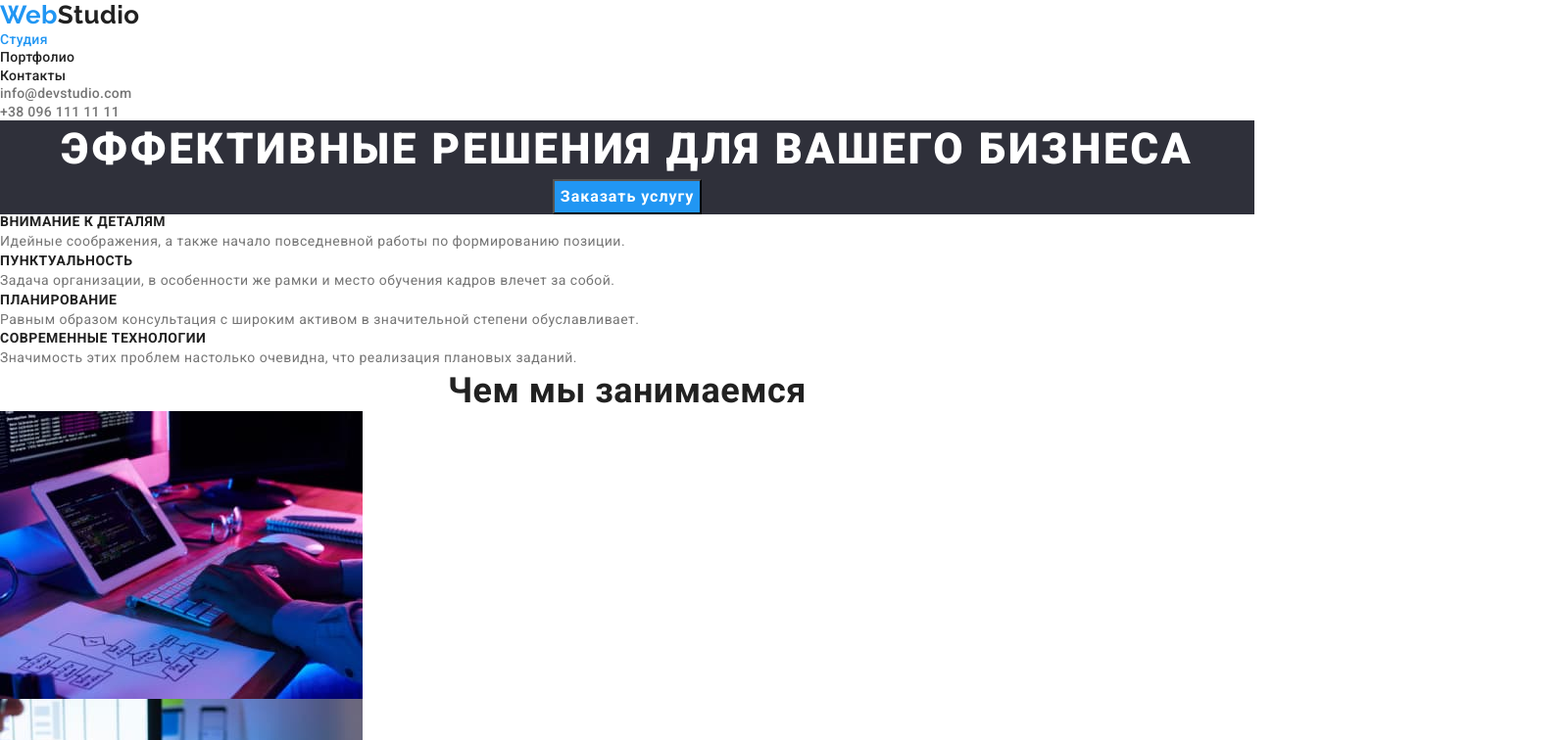
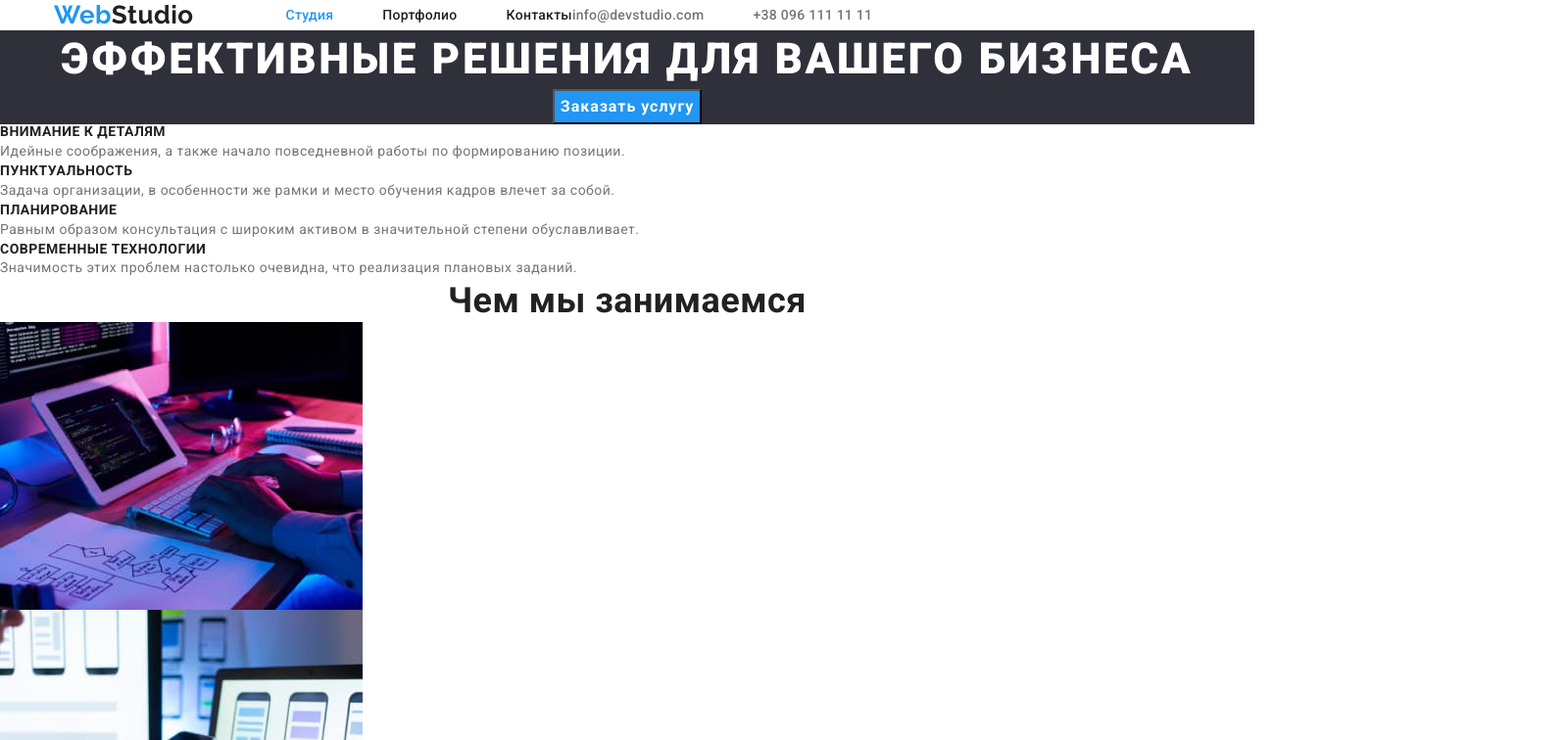
Before and after one commit to MarynaVCH/goit-markup-hw-03, a plain HTML site: page index.html in a window 1280 px wide. Shown: the top 756 px of the page at 98% size, 1600 px wide, since content can reach past the window. Drawn offline with nearby package versions, Linux system fonts and the light colour scheme.

Commit message:
Добавляет отступы в хедере

```diff
--- a/css/style.css
+++ b/css/style.css
@@ -44,8 +44,25 @@ img {
 /* ========= HEADER ========= */
 
 .container {
-  width: 1600px;
+  width: 1200px;
   margin: 0 auto;
+  padding-left: 15px;
+  padding-right: 15px;
+}
+
+.header-container {
+  display: flex;
+  align-items: center;
+}
+
+.navigation {
+  display: flex;
+  align-items: center;
+}
+
+.menu {
+  display: flex;
+  align-items: center;
 }
 
 .logo {
@@ -54,6 +71,11 @@ img {
   line-height: 1.19;
   color: var(--accent-color);
   text-decoration: none;
+  margin-right: 94px;
+}
+
+.menu-item:not(:last-child) {
+  margin-right: 50px;
 }
 
 .logo-accent {
@@ -63,6 +85,8 @@ img {
 .logo-accent-footer {
   color: var(--white-color);
 }
+
+
 
 .menu-link {
   font-weight: 500;
--- a/index.html
+++ b/index.html
@@ -17,7 +17,7 @@
   <body>
     <!-- HEADER -->
     <header class="header">
-      <div class="container">
+      <div class="container header-container">
         <nav class="navigation">
         <a class="logo" href="./index.html"> Web<span class="logo-accent">Studio</span></a>
         <ul class="menu list">
@@ -40,6 +40,7 @@
           <a class="menu-link contact" href="tel:+380961111111">+38 096 111 11 11</a>
         </li>
       </ul>
+      </nav>
       </div>
     </header>
 
```
